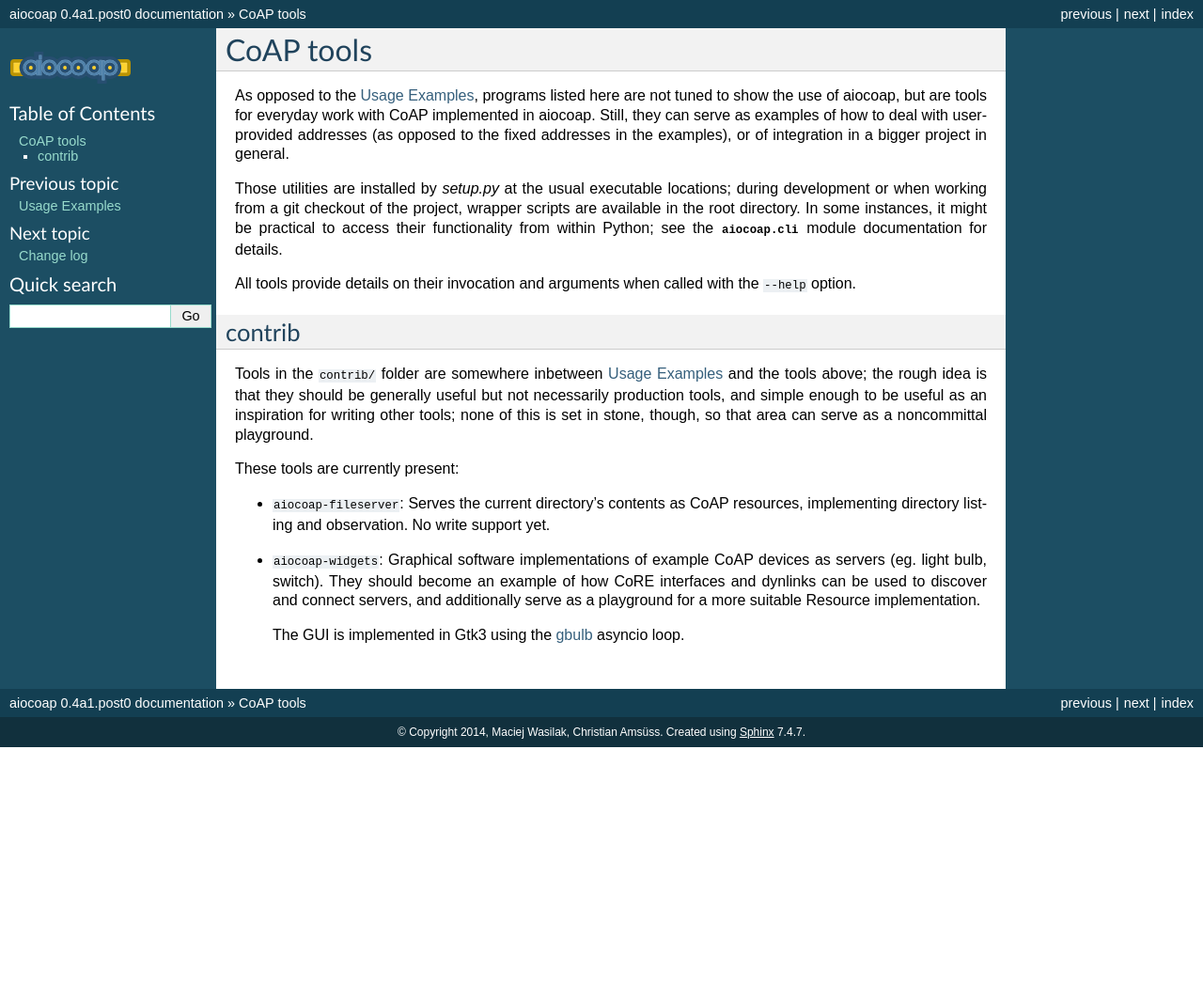
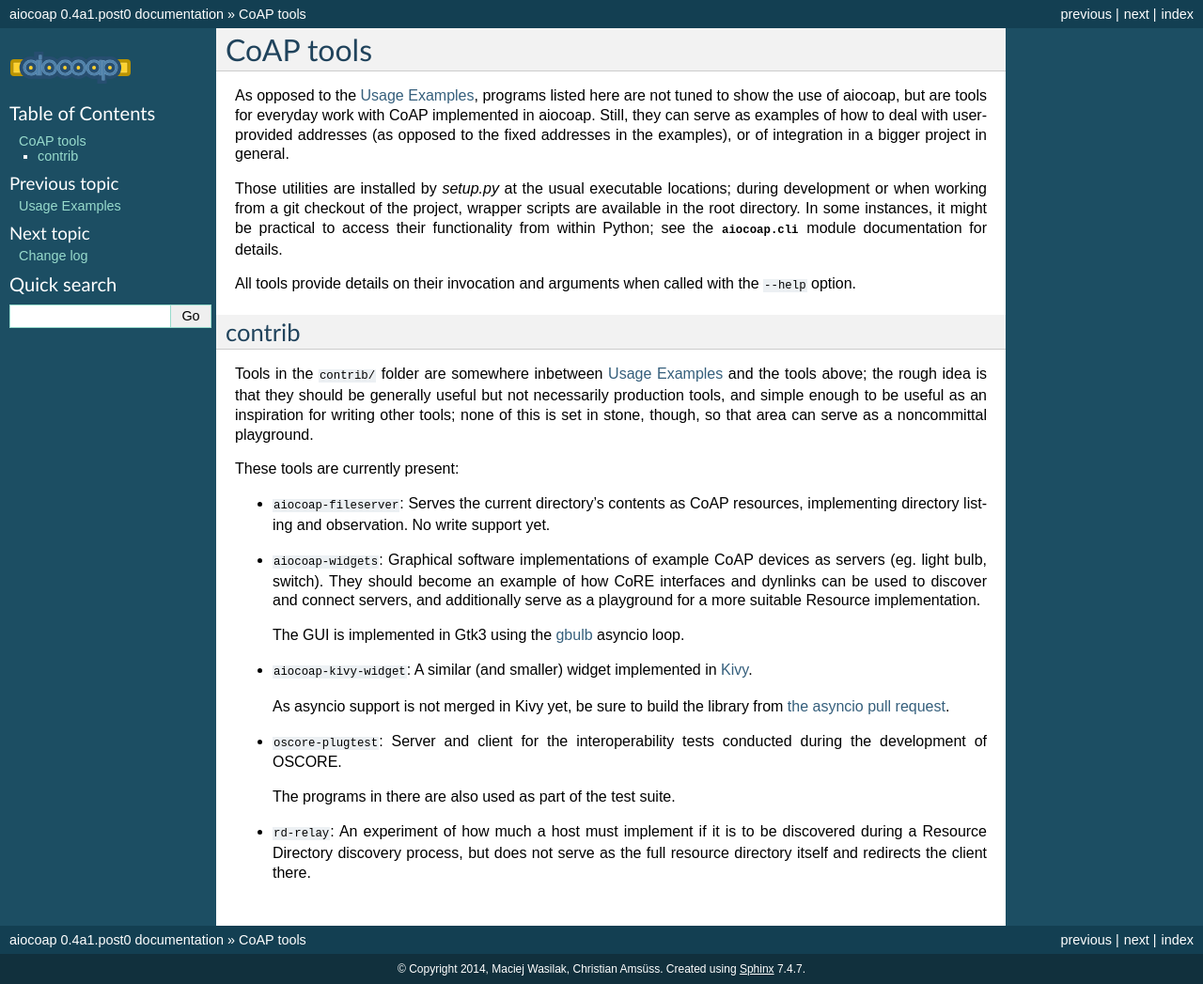
Before and after one commit to chrysn/aiocoap, a Sphinx documentation site: the page built from doc/tools.rst, in a window 1280 px wide. Shown: the whole page at 94% size. Built offline with Sphinx 7.4.7, drawn with Linux system fonts in a browser that asks for light colours; pages that are not in the unit, such as notebooks, are missing from menus; before the commit the page ends 900 px from its top, so only the background shows below that.

Commit message:
doc/contrib: Describe all current contrib programs

```diff
--- a/doc/tools.rst
+++ b/doc/tools.rst
@@ -46,4 +46,20 @@ These tools are currently present:
 
   The GUI is implemented in Gtk3 using the gbulb_ asyncio loop.
 
+* ``aiocoap-kivy-widget``: A similar (and smaller) widget implemented in Kivy_.
+
+  As asyncio support is not merged in Kivy yet, be sure to build the library
+  from `the asyncio pull request`_.
+
+* ``oscore-plugtest``: Server and client for the interoperability tests
+  conducted during the development of OSCORE.
+
+  The programs in there are also used as part of the test suite.
+
+* ``rd-relay``: An experiment of how much a host must implement if it is to be
+  discovered during a Resource Directory discovery process, but does not serve
+  as the full resource directory itself and redirects the client there.
+
 .. _gbulb: https://github.com/nathan-hoad/gbulb
+.. _Kivy: https://kivy.org/
+.. _`the asyncio pull request`: https://github.com/kivy/kivy/pull/5241
```
